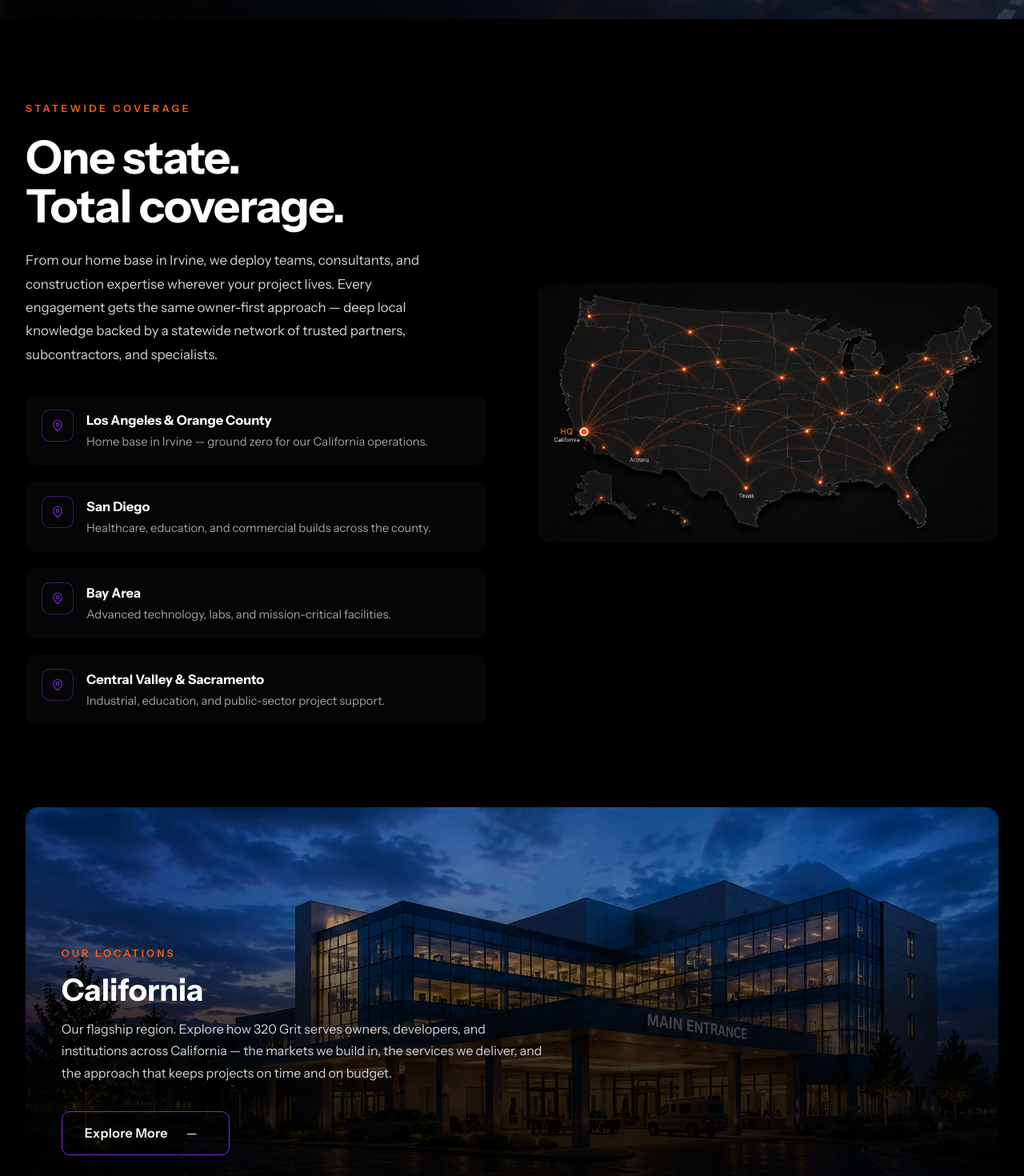
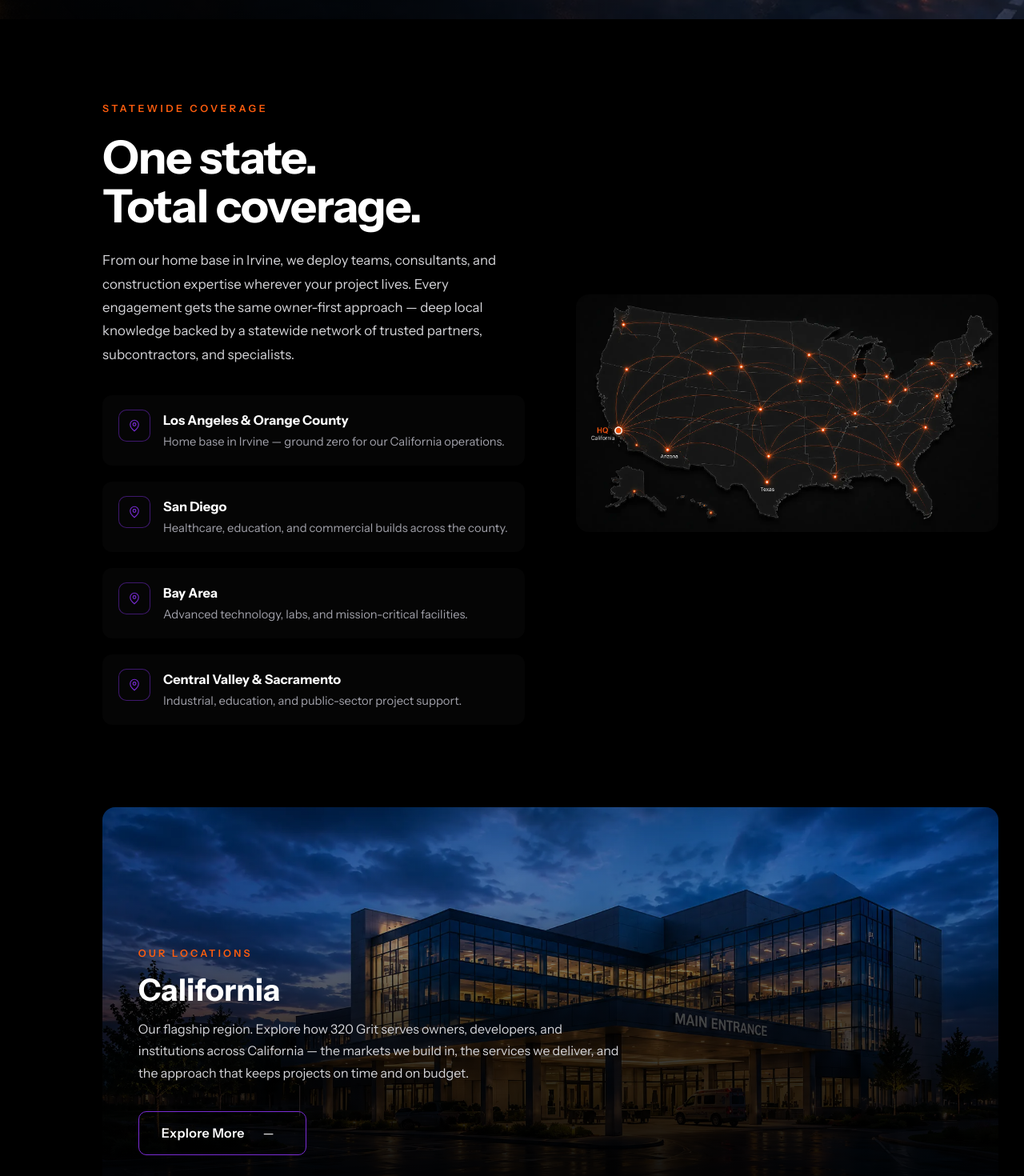
Before and after one commit to TaimoorWajid/website-320grit-angular, an Angular app: page /locations in a window 1280 px wide. Shown: the part 680-2150 px from the top of the page at 80% size. Built offline with nearby package versions, Linux system fonts and the light colour scheme.

Commit message:
Locations page: align sections with hero padding

```diff
--- a/src/app/features/locations/all-locations/all-locations-page.component.scss
+++ b/src/app/features/locations/all-locations/all-locations-page.component.scss
@@ -78,7 +78,7 @@
 .loc-coverage__inner {
   max-width: var(--grit-container);
   margin: 0 auto;
-  padding: 0 2rem;
+  padding: 0 2rem 0 10%;
   display: grid;
   grid-template-columns: 1fr 1fr;
   gap: clamp(2rem, 5vw, 5rem);
@@ -188,7 +188,7 @@
 .loc-card__inner {
   max-width: var(--grit-container);
   margin: 0 auto;
-  padding: 0 2rem;
+  padding: 0 2rem 0 10%;
 }
 
 .loc-location {
```
